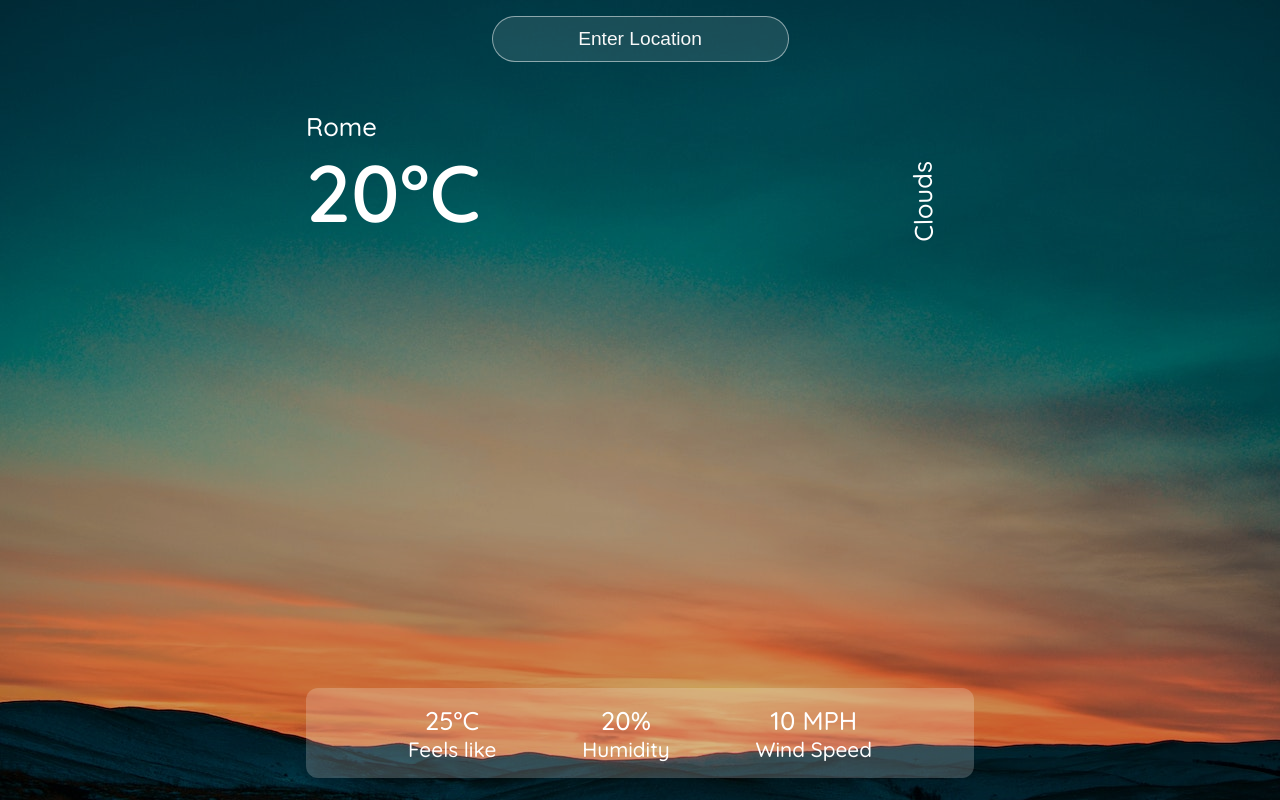
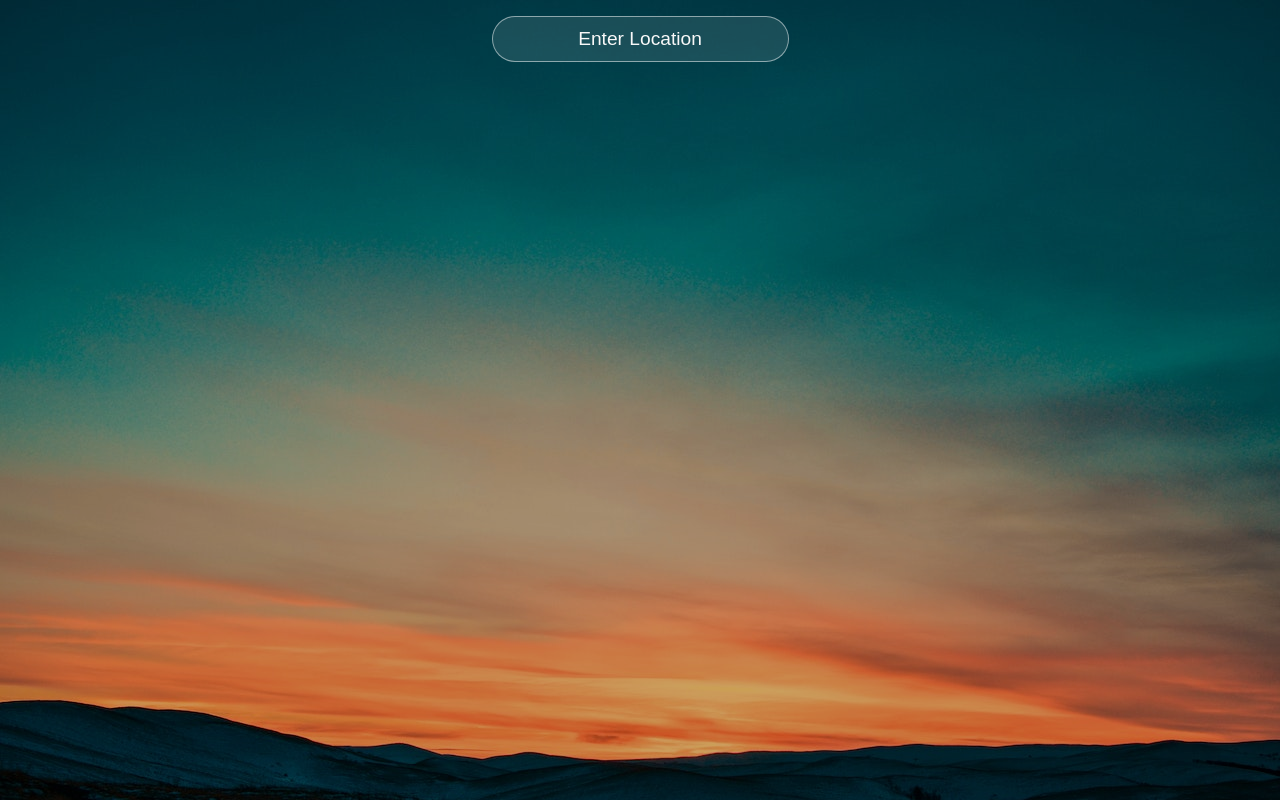
Before and after one commit to kristinabog/kb-weather-app, a React (Create React App) app: page / in a window 1280 px wide. Built offline with nearby package versions, Linux system fonts and the light colour scheme.

Commit message:
replaced all p with data from api

```diff
--- a/src/App.js
+++ b/src/App.js
@@ -4,9 +4,9 @@ import './App.css';
 
 function App() {
   const [data,setData] = useState({})
-  const [location, setLocation] = useState('')
+  const [location,setLocation] = useState('')
 
-  const url = `https://api.openweathermap.org/data/2.5/weather?q=${location}&appid=bbcee01db995d3aea21f15b3fa745616`;
+  const url = `https://api.openweathermap.org/data/2.5/weather?q=${location}&appid=bbcee01db995d3aea21f15b3fa745616&units=metric`;
 
   const searchLocation = (event) => {
     if (event.key === 'Enter') {
@@ -32,29 +32,33 @@ function App() {
       <div className="container">
         <div className="top">
           <div className="location">
-            <p>Rome</p>
+            <p>{data.name}</p>
           </div>
           <div className="temp">
-            <h1>20°C</h1>
+            {data.main ? <h1>{data.main.temp.toFixed()}°C</h1> : null}
           </div>
           <div className="description">
-            <p>Clouds</p>
+            {data.weather ? <p>{data.weather[0].main}</p> : null}
           </div>
         </div>
+
+        {data.name != undefined &&
           <div className="bottom">
             <div className="feels">
-            <p>25°C</p>
+              {data.main ? <p>{data.main.feels_like.toFixed()}°C</p> : null}
               <p className="desc">Feels like</p>
             </div>
             <div className="humidity">
-            <p>20%</p>
+              {data.main ? <p>{data.main.humidity}%</p> : null}
               <p className="desc">Humidity</p>
             </div>
             <div className="wind">
-            <p>10 MPH</p>
+              {data.wind ? <p>{data.wind.speed.toFixed()} MPH</p> : null}
               <p className="desc">Wind Speed</p>
             </div>
           </div>
+        }
+
       </div>
     </div>
   );
```
Lines whose indentation alone changed are shown as unchanged.
